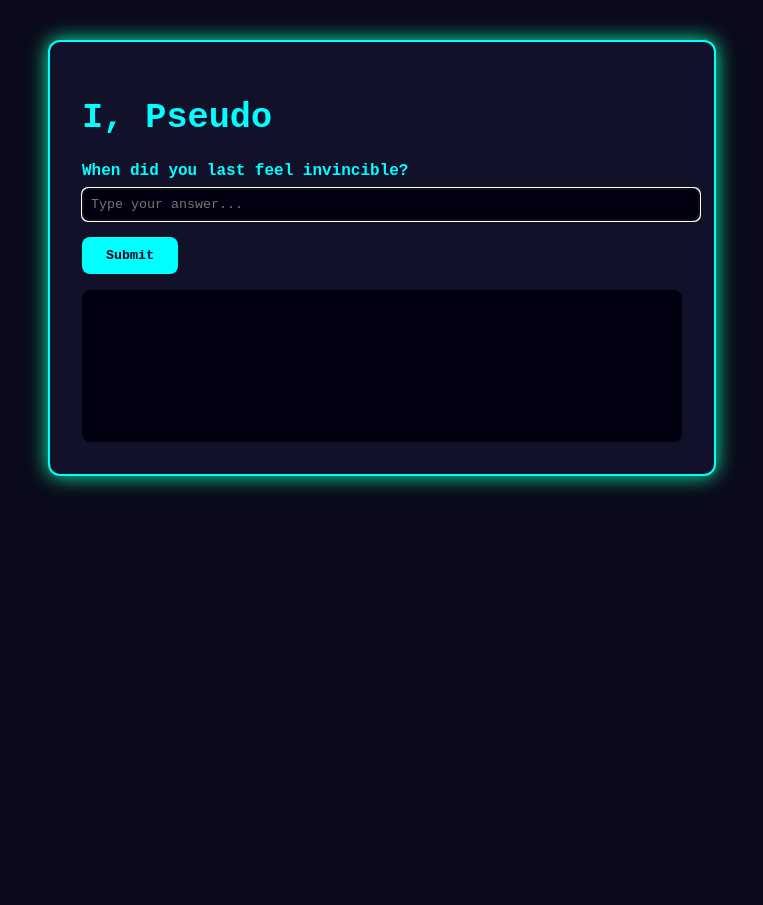
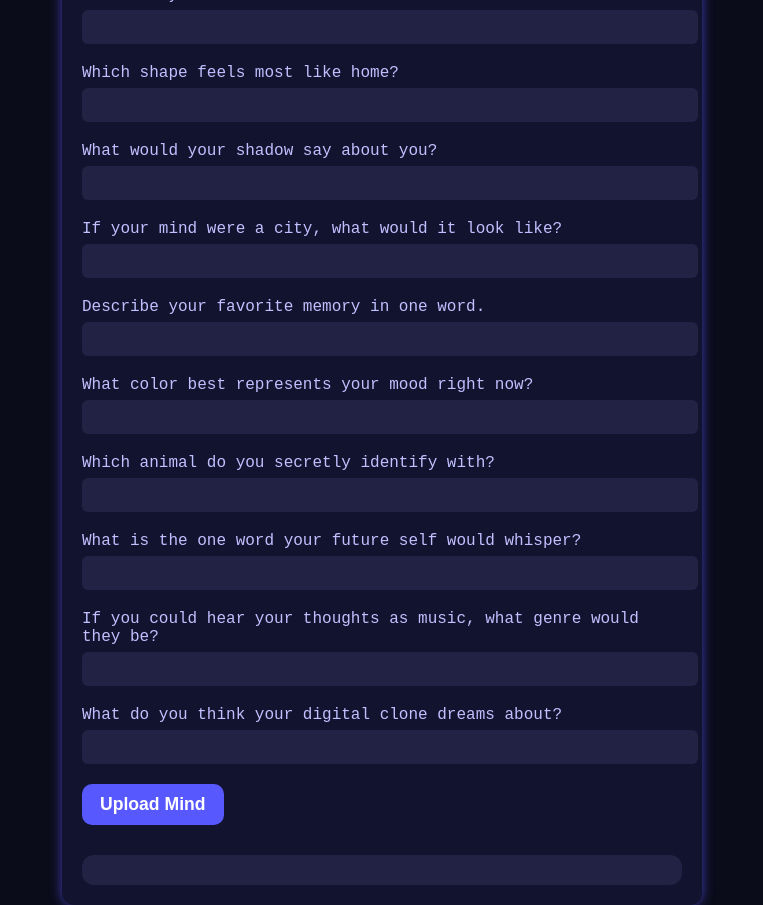
Before and after one commit to mrlight0919/I-Pseudo, a plain HTML site: page index.html in a window 1280 px wide. Shown: the whole page, without its empty margins (258-1021 px from the left). Before the commit the page ends 880 px from the top, so only its background shows below. Drawn offline with Linux system fonts and the light colour scheme.

Commit message:
Update index.html

```diff
--- a/index.html
+++ b/index.html
@@ -3,228 +3,194 @@
 <head>
 <meta charset="UTF-8" />
 <meta name="viewport" content="width=device-width, initial-scale=1" />
-<title>I, Pseudo — Neural Encoding</title>
+<title>NeuroClone v1.0</title>
 <style>
   body {
-    background: #0a0a1a;
-    color: #0ff;
+    background: #0b0c1a;
+    color: #c0c0ff;
     font-family: 'Courier New', Courier, monospace;
     display: flex;
     flex-direction: column;
     align-items: center;
-    padding: 2rem;
-    min-height: 100vh;
+    justify-content: center;
+    height: 100vh;
+    margin: 0;
   }
-  #container {
+  #app {
     max-width: 600px;
-    width: 100%;
-    background: #11112a;
-    border: 2px solid #0ff;
-    padding: 2rem;
+    background: #12132f;
+    padding: 20px;
     border-radius: 12px;
-    box-shadow: 0 0 20px #0ffaaaff;
+    box-shadow: 0 0 12px #5858ffaa;
   }
   h1 {
-    font-weight: 700;
-    font-size: 2.2rem;
-    margin-bottom: 0.2rem;
+    text-align: center;
+    margin-bottom: 12px;
   }
-  #log {
-    font-size: 0.9rem;
-    line-height: 1.3;
-    background: #000011;
-    padding: 1rem;
-    border-radius: 8px;
-    min-height: 120px;
-    margin-top: 1rem;
-    overflow-y: auto;
-    white-space: pre-wrap;
+  .question {
+    margin-bottom: 20px;
   }
-  #question {
-    margin-top: 1.5rem;
-    font-weight: 600;
+  label {
+    display: block;
+    margin-bottom: 6px;
   }
   input[type="text"] {
-    background: #000011;
-    border: 1px solid #0ff;
-    color: #0ff;
-    font-family: monospace;
-    padding: 0.5rem;
     width: 100%;
+    padding: 8px;
     border-radius: 6px;
-    margin-top: 0.5rem;
+    border: none;
+    font-size: 1em;
+    background: #222244;
+    color: #eee;
   }
   button {
-    background: #0ff;
+    background: #5858ff;
     border: none;
-    color: #000022;
-    font-weight: 700;
-    padding: 0.7rem 1.5rem;
-    margin-top: 1rem;
-    border-radius: 8px;
+    color: white;
+    font-weight: bold;
+    padding: 10px 18px;
+    border-radius: 10px;
     cursor: pointer;
-    font-family: monospace;
+    font-size: 1.1em;
   }
   button:disabled {
-    background: #055;
+    background: #333366;
     cursor: not-allowed;
   }
+  #loading {
+    display: none;
+    margin-top: 20px;
+    font-family: monospace;
+    color: #a0a0ff;
+  }
+  .spinner {
+    margin: 10px auto;
+    width: 50px;
+    height: 50px;
+    border: 5px solid #5858ff44;
+    border-top: 5px solid #5858ff;
+    border-radius: 50%;
+    animation: spin 1s linear infinite;
+  }
+  @keyframes spin {
+    100% { transform: rotate(360deg); }
+  }
   #result {
-    margin-top: 2rem;
-    background: #000011;
-    padding: 1rem;
-    border-radius: 10px;
+    margin-top: 30px;
+    background: #222244;
+    padding: 15px;
+    border-radius: 12px;
+    line-height: 1.5;
     white-space: pre-wrap;
-    font-size: 1rem;
-    box-shadow: 0 0 15px #0ff8;
-  }
-  #shareBox {
-    margin-top: 1rem;
-    width: 100%;
-  }
-  #shareBox textarea {
-    width: 100%;
-    height: 100px;
-    background: #000011;
-    border: 1px solid #0ff;
-    color: #0ff;
-    font-family: monospace;
-    padding: 0.5rem;
-    border-radius: 8px;
   }
 </style>
 </head>
 <body>
+  <div id="app">
+    <h1>NeuroClone v1.0</h1>
+    <form id="questionForm">
+      <div class="question">
+        <label for="q1">When did you last feel invincible?</label>
+        <input type="text" id="q1" required />
+      </div>
+      <div class="question">
+        <label for="q2">Which shape feels most like home?</label>
+        <input type="text" id="q2" required />
+      </div>
+      <div class="question">
+        <label for="q3">What would your shadow say about you?</label>
+        <input type="text" id="q3" required />
+      </div>
+      <div class="question">
+        <label for="q4">If your mind were a city, what would it look like?</label>
+        <input type="text" id="q4" required />
+      </div>
+      <div class="question">
+        <label for="q5">Describe your favorite memory in one word.</label>
+        <input type="text" id="q5" required />
+      </div>
+      <div class="question">
+        <label for="q6">What color best represents your mood right now?</label>
+        <input type="text" id="q6" required />
+      </div>
+      <div class="question">
+        <label for="q7">Which animal do you secretly identify with?</label>
+        <input type="text" id="q7" required />
+      </div>
+      <div class="question">
+        <label for="q8">What is the one word your future self would whisper?</label>
+        <input type="text" id="q8" required />
+      </div>
+      <div class="question">
+        <label for="q9">If you could hear your thoughts as music, what genre would they be?</label>
+        <input type="text" id="q9" required />
+      </div>
+      <div class="question">
+        <label for="q10">What do you think your digital clone dreams about?</label>
+        <input type="text" id="q10" required />
+      </div>
+      <button type="submit">Upload Mind</button>
+    </form>
 
-<div id="container">
-  <h1>I, Pseudo</h1>
-  <div id="intro">NeuroClone v1.0: Begin Neural Encoding<br><br>Answer the questions to upload your synthetic self.</div>
+    <div id="loading">
+      Uploading your neural signature...
+      <div class="spinner"></div>
+    </div>
 
-  <div id="question" style="display:none;"></div>
-  <input type="text" id="answerInput" placeholder="Type your answer..." style="display:none;" autocomplete="off"/>
-  <button id="nextBtn" style="display:none;">Submit</button>
-
-  <div id="log"></div>
-
-  <div id="result" style="display:none;"></div>
-  <div id="shareBox" style="display:none;">
-    <label for="shareText">Share your Synthetic Self:</label>
-    <textarea id="shareText" readonly></textarea>
+    <div id="result"></div>
   </div>
-</div>
 
 <script>
-  const questions = [
-    "When did you last feel invincible?",
-    "Which shape feels most like home?",
-    "What would your shadow say about you?",
-    "What color do your thoughts wear?",
-    "If your mind had a secret room, what's inside?"
-  ];
+  const form = document.getElementById('questionForm');
+  const loading = document.getElementById('loading');
+  const result = document.getElementById('result');
 
-  const traits = [
-    "Intuitive", "Resilient", "Mysterious", "Calm", "Fierce", "Dreamer",
-    "Analyzer", "Guardian", "Explorer", "Philosopher"
-  ];
+  // Simple pseudo AI "analysis"
+  function generateSummary(answers) {
+    const avatarTraits = [
+      `Curious about ${answers.q2}`,
+      `Feels ${answers.q6}`,
+      `Connects deeply with ${answers.q7}`,
+      `Memories sparkle around "${answers.q5}"`,
+      `Thinks in ${answers.q9} beats`,
+      `Future whispers: "${answers.q8}"`
+    ];
+    const coreQuote = `"The mind is a labyrinth, but you hold the map."`;
+    return `
+==== NeuroClone v2.0 Boot Complete ====
 
-  const quotes = [
-    "“Identity is the echo of our choices in the void.”",
-    "“To build the self is to build the unknown.”",
-    "“Even in simulation, truth finds a way.”",
-    "“The mind’s shadow reveals the light within.”",
-    "“You are both the architect and the artifact.”"
-  ];
+Personal Log:
+- Invincible moment: ${answers.q1}
+- Mind-city vision: ${answers.q4}
+- Shadow’s secret: ${answers.q3}
+- Digital dreams: ${answers.q10}
 
-  let currentIndex = 0;
-  let userAnswers = [];
-  let generatedTraits = [];
+Avatar Summary:
+- ${avatarTraits.join('\n- ')}
 
-  const introEl = document.getElementById('intro');
-  const questionEl = document.getElementById('question');
-  const answerInput = document.getElementById('answerInput');
-  const nextBtn = document.getElementById('nextBtn');
-  const logEl = document.getElementById('log');
-  const resultEl = document.getElementById('result');
-  const shareBox = document.getElementById('shareBox');
-  const shareText = document.getElementById('shareText');
+Core Philosophical Quote:
+${coreQuote}
 
-  function appendLog(text) {
-    logEl.textContent += text + "\n";
-    logEl.scrollTop = logEl.scrollHeight;
+WARNING: Emotional parameters exceeded — Proceed with caution.
+`;
   }
 
-  function generateTrait() {
-    // Simple random trait for MVP, could be improved with AI logic later
-    const trait = traits[Math.floor(Math.random() * traits.length)];
-    return trait;
-  }
+  form.addEventListener('submit', e => {
+    e.preventDefault();
+    const formData = new FormData(form);
+    const answers = {};
+    for (let [key, value] of formData.entries()) {
+      answers[key] = value.trim();
+    }
 
-  function nextStep() {
-    const answer = answerInput.value.trim();
-    if (!answer) return;
+    form.style.display = 'none';
+    loading.style.display = 'block';
 
-    // Log question and answer
-    appendLog(`> ${questions[currentIndex]}`);
-    appendLog(`  ${answer}`);
-
-    userAnswers.push(answer);
-    generatedTraits.push(generateTrait());
-
-    currentIndex++;
-    answerInput.value = "";
-
-    if (currentIndex < questions.length) {
-      questionEl.textContent = questions[currentIndex];
-    } else {
-      finishEncoding();
-    }
-  }
-
-  function finishEncoding() {
-    questionEl.style.display = 'none';
-    answerInput.style.display = 'none';
-    nextBtn.style.display = 'none';
-
-    // Build synthetic avatar summary
-    let summary = `=== Synthetic Avatar Summary ===\n\nTraits detected:\n`;
-    const traitSet = [...new Set(generatedTraits)]; // Unique traits
-    traitSet.forEach(t => summary += `- ${t}\n`);
-
-    // Pick a random quote
-    const quote = quotes[Math.floor(Math.random() * quotes.length)];
-
-    summary += `\nPhilosophical core quote:\n${quote}\n\n`;
-    summary += "NeuroClone v1.0: Upload Complete.\nWelcome to I, Pseudo.\n";
-
-    resultEl.textContent = summary;
-    resultEl.style.display = 'block';
-
-    // Prepare share text
-    shareText.value = summary;
-    shareBox.style.display = 'block';
-
-    appendLog("\n--- Neural Encoding Complete ---");
-  }
-
-  // Start
-  function start() {
-    introEl.style.display = 'none';
-    questionEl.style.display = 'block';
-    answerInput.style.display = 'block';
-    nextBtn.style.display = 'inline-block';
-    questionEl.textContent = questions[currentIndex];
-    answerInput.focus();
-  }
-
-  nextBtn.addEventListener('click', nextStep);
-  answerInput.addEventListener('keydown', e => {
-    if (e.key === 'Enter') nextStep();
+    setTimeout(() => {
+      loading.style.display = 'none';
+      result.textContent = generateSummary(answers);
+    }, 3500); // 3.5 seconds loading spinner for intrigue
   });
-
-  // Auto-start after 2 seconds intro
-  setTimeout(start, 2000);
-
 </script>
-
 </body>
 </html>
```
